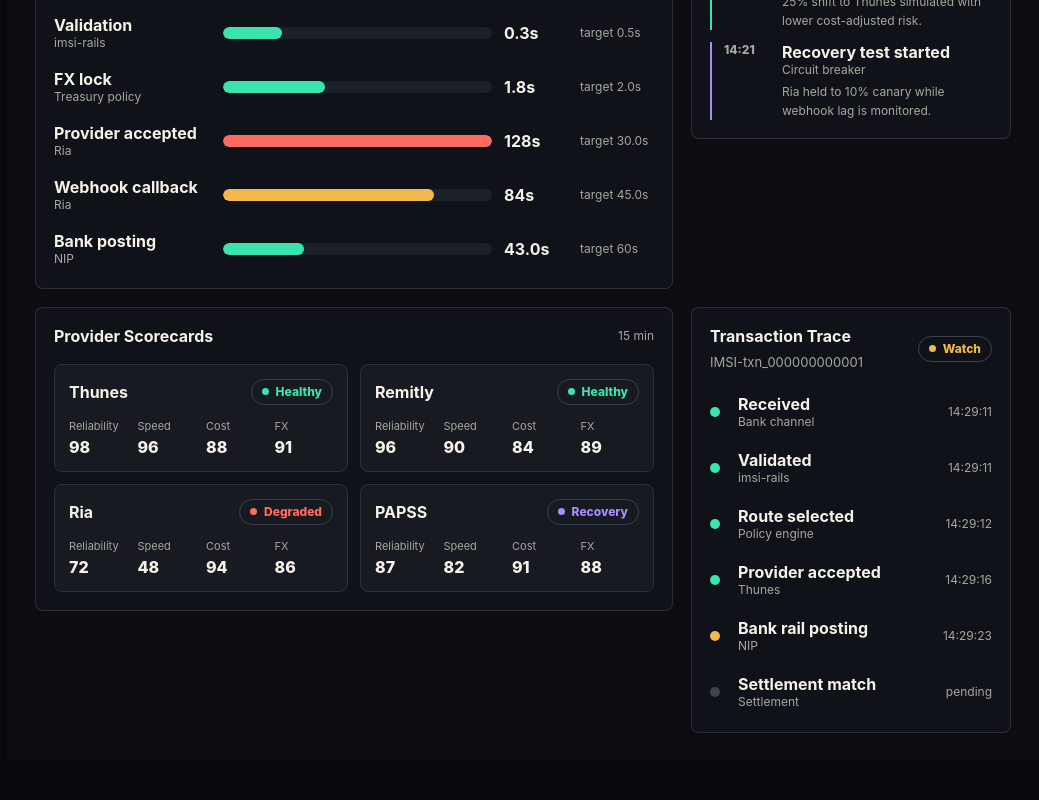
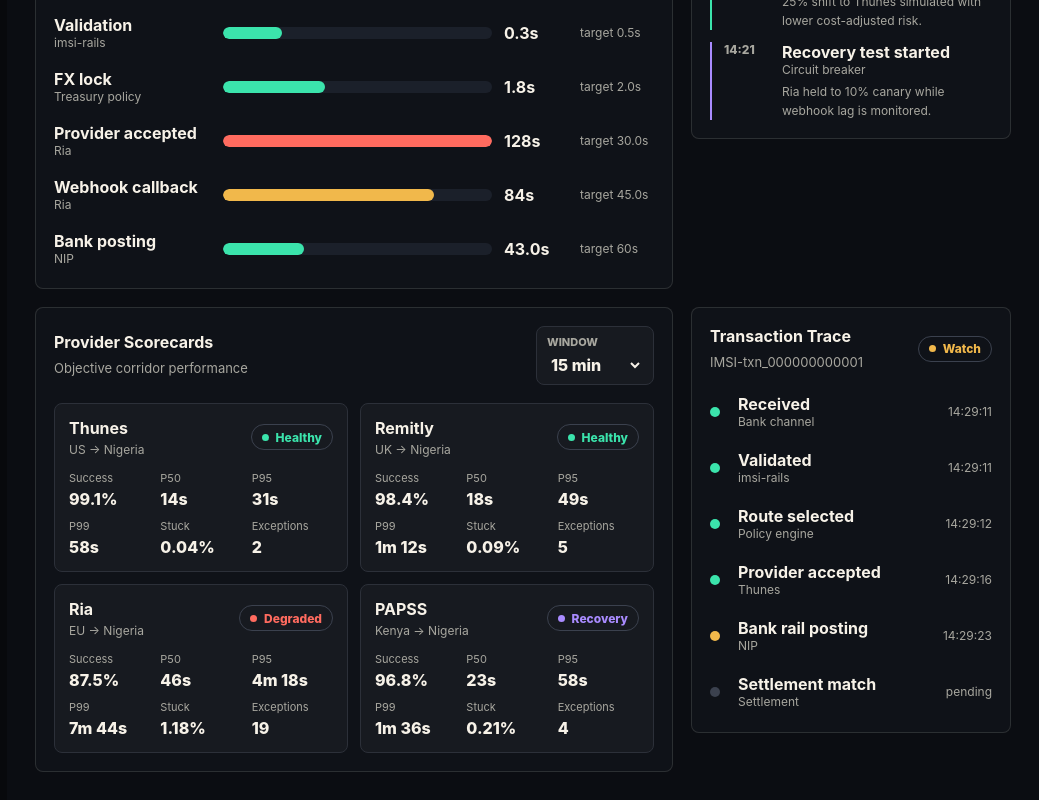
Before and after one commit to CloudSpaceLab/imsi-rails, a Vue app in the folder apps/web/: page / in a window 1280 px wide. Shown: the part 1044-1844 px from the top of the page, without its empty margins (241-1280 px from the left). Before the commit the page ends 1805 px from the top, so only its background shows below. Built offline with nearby package versions, Linux system fonts and the light colour scheme.

Commit message:
Add provider corridor scorecards

```diff
--- a/apps/web/src/components/ProviderScorecards.vue
+++ b/apps/web/src/components/ProviderScorecards.vue
@@ -5,10 +5,13 @@
 defineProps<{
   providers: Array<{
     provider: string
-    reliability: number
-    speed: number
-    cost: number
-    fx: number
+    corridor: string
+    successRate: string
+    p50: string
+    p95: string
+    p99: string
+    stuckRate: string
+    settlementExceptions: number
     state: HealthState
   }>
 }>()
@@ -17,31 +20,52 @@
 <template>
   <section class="panel" aria-labelledby="provider-scorecards-title">
     <header class="panel__header">
-      <h2 id="provider-scorecards-title">Provider Scorecards</h2>
-      <span class="window-label">15 min</span>
+      <div>
+        <h2 id="provider-scorecards-title">Provider Scorecards</h2>
+        <p>Objective corridor performance</p>
+      </div>
+      <label class="window-select">
+        <span>Window</span>
+        <select value="15 min" aria-label="Scorecard time window">
+          <option>15 min</option>
+          <option>1 hour</option>
+          <option>24 hours</option>
+        </select>
+      </label>
     </header>
     <div class="provider-grid">
       <article v-for="provider in providers" :key="provider.provider" class="provider-card">
         <div class="provider-card__top">
-          <strong>{{ provider.provider }}</strong>
+          <div>
+            <strong>{{ provider.provider }}</strong>
+            <span class="provider-card__corridor">{{ provider.corridor }}</span>
+          </div>
           <HealthBadge :state="provider.state" />
         </div>
         <dl>
           <div>
-            <dt>Reliability</dt>
-            <dd>{{ provider.reliability }}</dd>
+            <dt>Success</dt>
+            <dd>{{ provider.successRate }}</dd>
           </div>
           <div>
-            <dt>Speed</dt>
-            <dd>{{ provider.speed }}</dd>
+            <dt>P50</dt>
+            <dd>{{ provider.p50 }}</dd>
           </div>
           <div>
-            <dt>Cost</dt>
-            <dd>{{ provider.cost }}</dd>
+            <dt>P95</dt>
+            <dd>{{ provider.p95 }}</dd>
           </div>
           <div>
-            <dt>FX</dt>
-            <dd>{{ provider.fx }}</dd>
+            <dt>P99</dt>
+            <dd>{{ provider.p99 }}</dd>
+          </div>
+          <div>
+            <dt>Stuck</dt>
+            <dd>{{ provider.stuckRate }}</dd>
+          </div>
+          <div>
+            <dt>Exceptions</dt>
+            <dd>{{ provider.settlementExceptions }}</dd>
           </div>
         </dl>
       </article>
--- a/apps/web/src/data.ts
+++ b/apps/web/src/data.ts
@@ -58,10 +58,50 @@
 ]
 
 export const providerScores = [
-  { provider: 'Thunes', reliability: 98, speed: 96, cost: 88, fx: 91, state: 'healthy' as HealthState },
-  { provider: 'Remitly', reliability: 96, speed: 90, cost: 84, fx: 89, state: 'healthy' as HealthState },
-  { provider: 'Ria', reliability: 72, speed: 48, cost: 94, fx: 86, state: 'degraded' as HealthState },
-  { provider: 'PAPSS', reliability: 87, speed: 82, cost: 91, fx: 88, state: 'recovery' as HealthState },
+  {
+    provider: 'Thunes',
+    corridor: 'US -> Nigeria',
+    successRate: '99.1%',
+    p50: '14s',
+    p95: '31s',
+    p99: '58s',
+    stuckRate: '0.04%',
+    settlementExceptions: 2,
+    state: 'healthy' as HealthState,
+  },
+  {
+    provider: 'Remitly',
+    corridor: 'UK -> Nigeria',
+    successRate: '98.4%',
+    p50: '18s',
+    p95: '49s',
+    p99: '1m 12s',
+    stuckRate: '0.09%',
+    settlementExceptions: 5,
+    state: 'healthy' as HealthState,
+  },
+  {
+    provider: 'Ria',
+    corridor: 'EU -> Nigeria',
+    successRate: '87.5%',
+    p50: '46s',
+    p95: '4m 18s',
+    p99: '7m 44s',
+    stuckRate: '1.18%',
+    settlementExceptions: 19,
+    state: 'degraded' as HealthState,
+  },
+  {
+    provider: 'PAPSS',
+    corridor: 'Kenya -> Nigeria',
+    successRate: '96.8%',
+    p50: '23s',
+    p95: '58s',
+    p99: '1m 36s',
+    stuckRate: '0.21%',
+    settlementExceptions: 4,
+    state: 'recovery' as HealthState,
+  },
 ]
 
 export const timeline: TimelineStep[] = [
--- a/apps/web/src/styles.css
+++ b/apps/web/src/styles.css
@@ -425,13 +425,31 @@
   text-transform: uppercase;
 }
 
-.filter-bar select {
+.filter-bar select,
+.window-select select {
   width: 100%;
   min-width: 0;
   border: 0;
   background: transparent;
   color: var(--text);
   font-weight: 800;
+}
+
+.window-select {
+  display: grid;
+  gap: 5px;
+  min-width: 118px;
+  padding: 8px 10px;
+  border: 1px solid var(--line);
+  border-radius: 8px;
+  background: rgba(255, 248, 235, 0.035);
+}
+
+.window-select span {
+  color: var(--muted);
+  font-size: 11px;
+  font-weight: 800;
+  text-transform: uppercase;
 }
 
 .latency-summary {
@@ -554,9 +572,16 @@
 
 .provider-card dl {
   display: grid;
-  grid-template-columns: repeat(4, 1fr);
+  grid-template-columns: repeat(3, 1fr);
   gap: 10px;
   margin: 14px 0 0;
+}
+
+.provider-card__corridor {
+  display: block;
+  margin-top: 4px;
+  color: var(--muted);
+  font-size: 12px;
 }
 
 .provider-card dt {
@@ -721,4 +746,8 @@
   .matrix [data-label="Action"] {
     grid-column: 1 / -1;
   }
+
+  .provider-card dl {
+    grid-template-columns: repeat(2, minmax(0, 1fr));
+  }
 }
```
Also changed, not shown: 2 other files (tests, documents, lock files or other folders).
